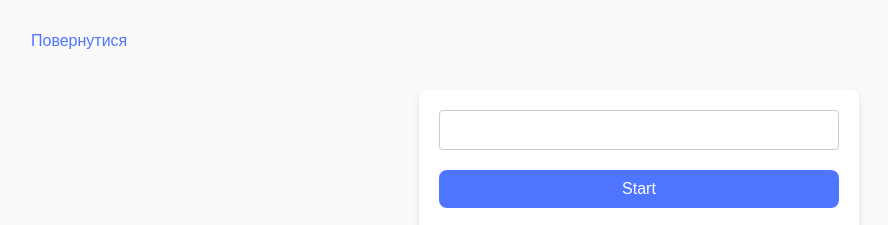
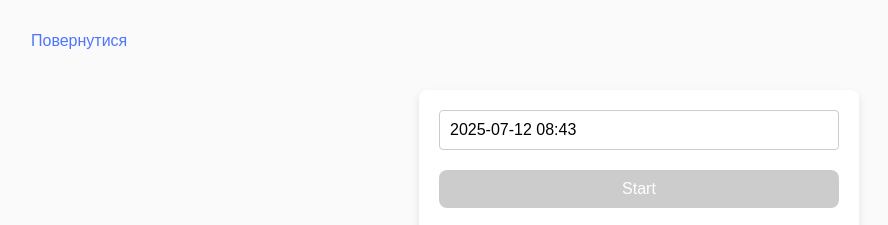
Before and after one commit to camarro84/goit-js-hw-10, a plain HTML site: page 1-timer.html in a window 1280 px wide. Shown: the top 225 px of the page, without its empty margins (1-889 px from the left). Drawn offline with Linux system fonts and the light colour scheme; files that its build step writes are made by us from their sources.

Commit message:
Deploying to gh-pages from @ camarro84/goit-js-hw-10@ef5cf5f517fd159ec5d15e91ae22d3caf55413f2 🚀

```diff
--- a/1-timer.html
+++ b/1-timer.html
@@ -4,13 +4,15 @@
     <meta charset="UTF-8" />
     <meta name="viewport" content="width=device-width, initial-scale=1.0" />
     <title>Timer</title>
-    <script type="module" crossorigin src="/vanilla-app-template/1-timer.js"></script>
-    <link rel="modulepreload" crossorigin href="/vanilla-app-template/assets/modulepreload-polyfill-B5Qt9EMX.js">
-    <link rel="modulepreload" crossorigin href="/vanilla-app-template/assets/vendor-TIun3ptS.js">
-    <link rel="stylesheet" crossorigin href="/vanilla-app-template/assets/vendor-1Mt4gqrI.css">
-    <link rel="stylesheet" crossorigin href="/vanilla-app-template/assets/styles-DlrBjj99.css">
+
+    <script type="module" crossorigin src="/goit-js-hw-10/1-timer.js"></script>
+    <link rel="modulepreload" crossorigin href="/goit-js-hw-10/assets/modulepreload-polyfill-B5Qt9EMX.js">
+    <link rel="modulepreload" crossorigin href="/goit-js-hw-10/assets/vendor-TIun3ptS.js">
+    <link rel="stylesheet" crossorigin href="/goit-js-hw-10/assets/vendor-1Mt4gqrI.css">
+    <link rel="stylesheet" crossorigin href="/goit-js-hw-10/assets/styles-DlrBjj99.css">
   </head>
   <body>
+
     <a href="./index.html" class="back-link">Повернутися</a>
 
     <div class="container">
```
Also changed, not shown: 2-snackbar.html (+5 -5 lines), index.html (+2 -4 lines).
